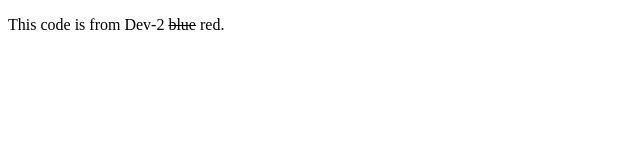
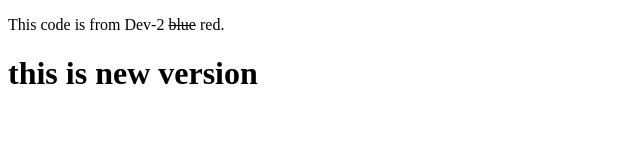
Before and after one commit to raghuveeranu/myfirstrepo, a plain HTML site: page index.html in a window 1280 px wide. Shown: the whole page, without its empty margins (0-640 px from the left). Drawn offline with Linux system fonts and the light colour scheme.

Commit message:
Update index.html

```diff
--- a/index.html
+++ b/index.html
@@ -3,6 +3,6 @@
 <body>
 
 <p>This code is from Dev-2 <del>blue</del> red.</p>
-
+<h1>this is new version</h1>
 </body>
 </html>
```
